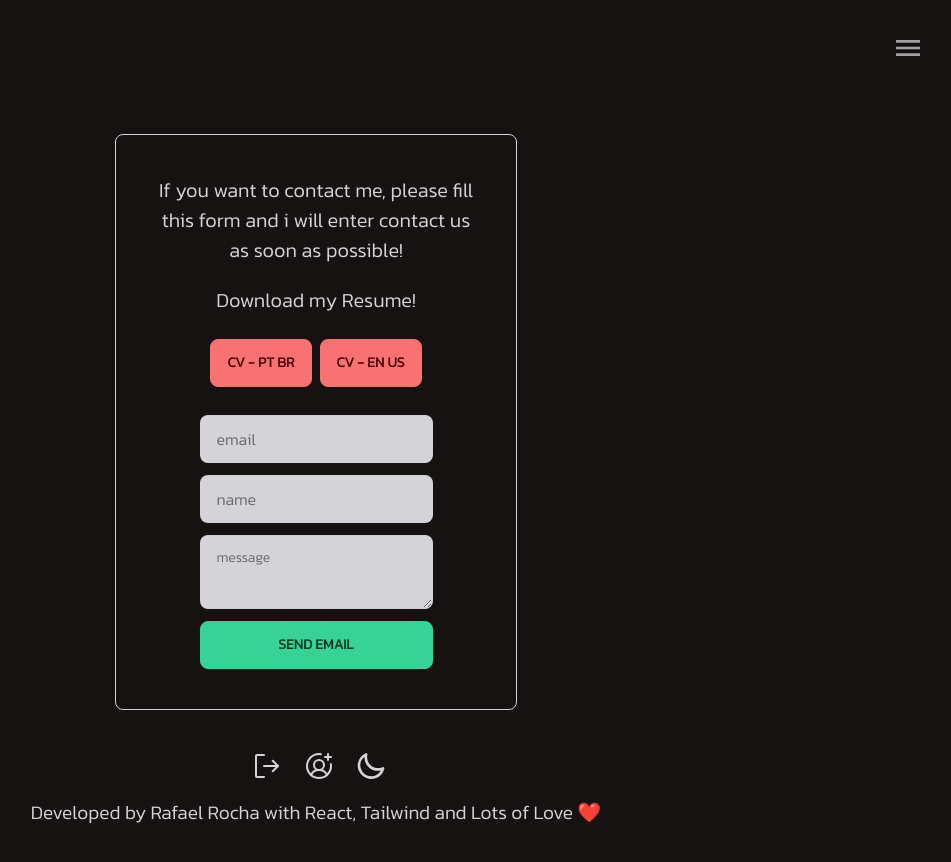
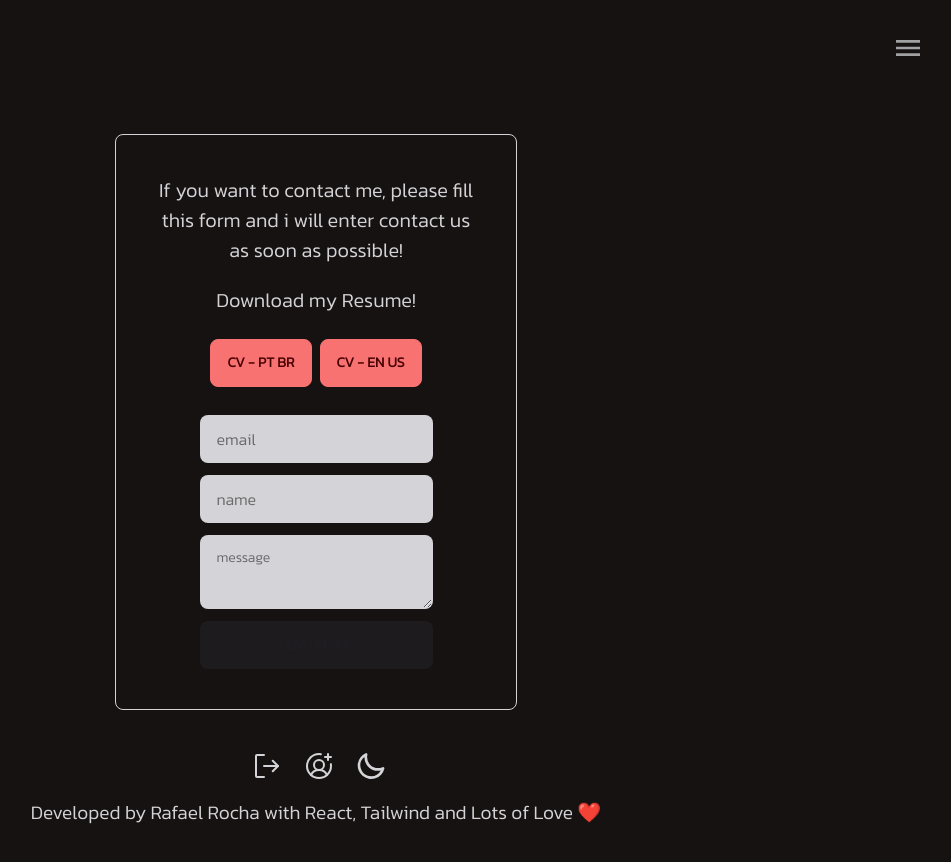
Before and after one commit to RafaelRRhocha/Portfolio, a React (Vite) app: page /contact in a window 1280 px wide. Shown: the top 862 px of the page, without its empty margins (324-1275 px from the left). Built offline with nearby package versions, Linux system fonts and the light colour scheme.

Commit message:
fix: :bug: resume page

```diff
--- a/src/pages/Forms.jsx
+++ b/src/pages/Forms.jsx
@@ -64,7 +64,7 @@ export function Forms() {
                     className="textarea bg-[#d4d4d8] w-full max-w-xs text-black placeholder:text-black placeholder:opacity-[0.5]"
                     placeholder="message"
                   />
-                  <button disabled={ !disable } onClick={() => { setSendRequest(!sendRequest); setEmail('') }} className="btn btn-success">Send Email</button>
+                  <button disabled={ !disable || email.length < 2 } onClick={() => { setSendRequest(!sendRequest); setEmail('') }} className="btn btn-success">Send Email</button>
                 </form>
               ) : (
                 <div className="flex flex-col gap-2 items-center justify-center">
```
